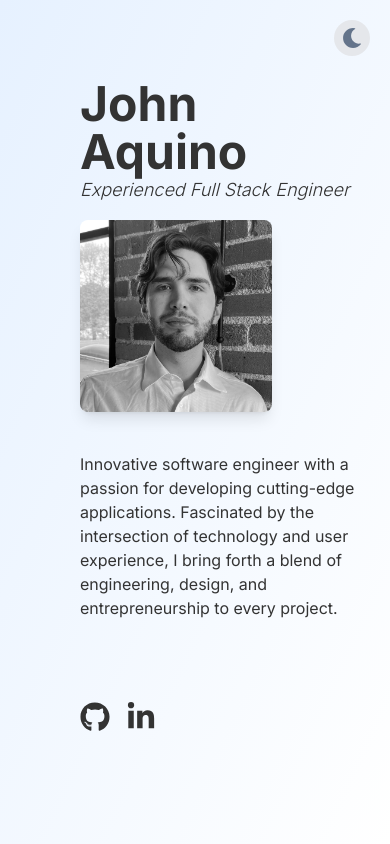
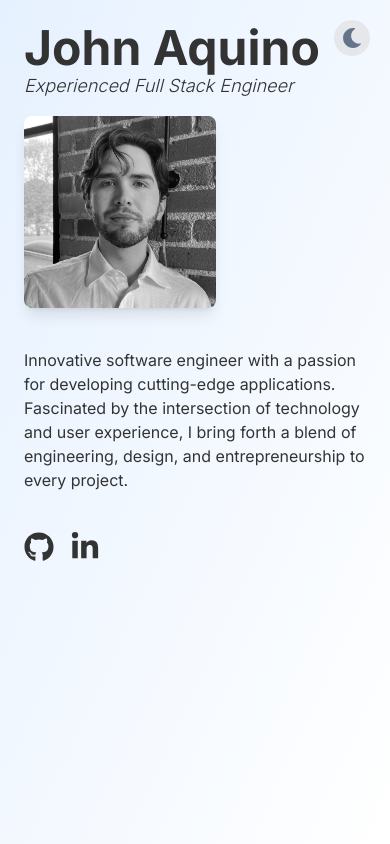
Before and after one commit to john-aquino/john-aquino-portfolio-app, a Next.js app: page / in a window 390 px wide. Shown: the top 844 px of the page. Built offline with nearby package versions, Linux system fonts and the light colour scheme.

Commit message:
Adjust layout and styling in Home page and LeftColumn component

```diff
--- a/src/app/page.tsx
+++ b/src/app/page.tsx
@@ -39,13 +39,17 @@ export default function Home() {
       <div className="bg-light-mode" style={lightBgStyle}></div>
       <div className="bg-dark-mode" style={darkBgStyle}></div>
       <ThemeToggle isDarkMode={isDarkMode} toggleTheme={toggleTheme} />
-      <div className="container mx-auto ps-16 pt-16 h-full">
-        <div className="grid grid-cols-1 md:grid-cols-2 gap-4">
-
+      <div className="container mx-auto ps-4 pt-4 md:pt-16 md:ps-16 md:h-full h-auto">
+      <div className="grid grid-cols-1 md:grid-cols-2 md:gap-4">
+        <div className="col-span-1 md:h-screen h-auto overflow-hidden"> {/* Adjusted height here */}
           <LeftColumn/>
+        </div>
+        <div className="col-span-1">
           <RightColumn />
         </div>
       </div>
+    </div>
+
     </>
   );
 }
--- a/src/components/LeftColumn.tsx
+++ b/src/components/LeftColumn.tsx
@@ -3,7 +3,7 @@ import { FaGithub, FaLinkedinIn } from 'react-icons/fa';
 
 const LeftColumn = () => {
   return (
-    <div className=" flex flex-col justify-between items-start p-4 h-screen overflow-y-auto">
+    <div className=" flex flex-col md:justify-between items-start p-2 md:p-4 h-screen md:overflow-y-auto y-overflow-hidden">
       <h1 className="text-5xl font-bold">John Aquino</h1>
       <p className="text-lg font-light italic">Experienced Full Stack Engineer</p>
       <div className="group mt-4 mb-6">
@@ -13,8 +13,8 @@ const LeftColumn = () => {
           className="w-48 h-48 rounded-lg shadow-lg object-cover grayscale group-hover:grayscale-0 group-hover:scale-105 transition duration-300 ease-in-out"
         />
       </div>
-      <p className="mt-4 text-left">Innovative software engineer with a passion for developing cutting-edge applications. Fascinated by the intersection of technology and user experience, I bring forth a blend of engineering, design, and entrepreneurship to every project.</p>
-      <div className="flex space-x-4 mt-auto pb-40"> {/* mt-auto will push the links to the bottom */}
+      <p className="mt-4 text-left pr-4 md:pr-0">Innovative software engineer with a passion for developing cutting-edge applications. Fascinated by the intersection of technology and user experience, I bring forth a blend of engineering, design, and entrepreneurship to every project.</p>
+      <div className="flex space-x-4 md:mt-auto mt-10 md:pb-40 pb-4"> {/* mt-auto will push the links to the bottom */}
         <Link href="https://github.com/john-aquino" target="_blank" passHref>
           <span className="text-3xl hover:text-gray-700" aria-label="GitHub"  rel="noopener noreferrer">
             <FaGithub />
```
